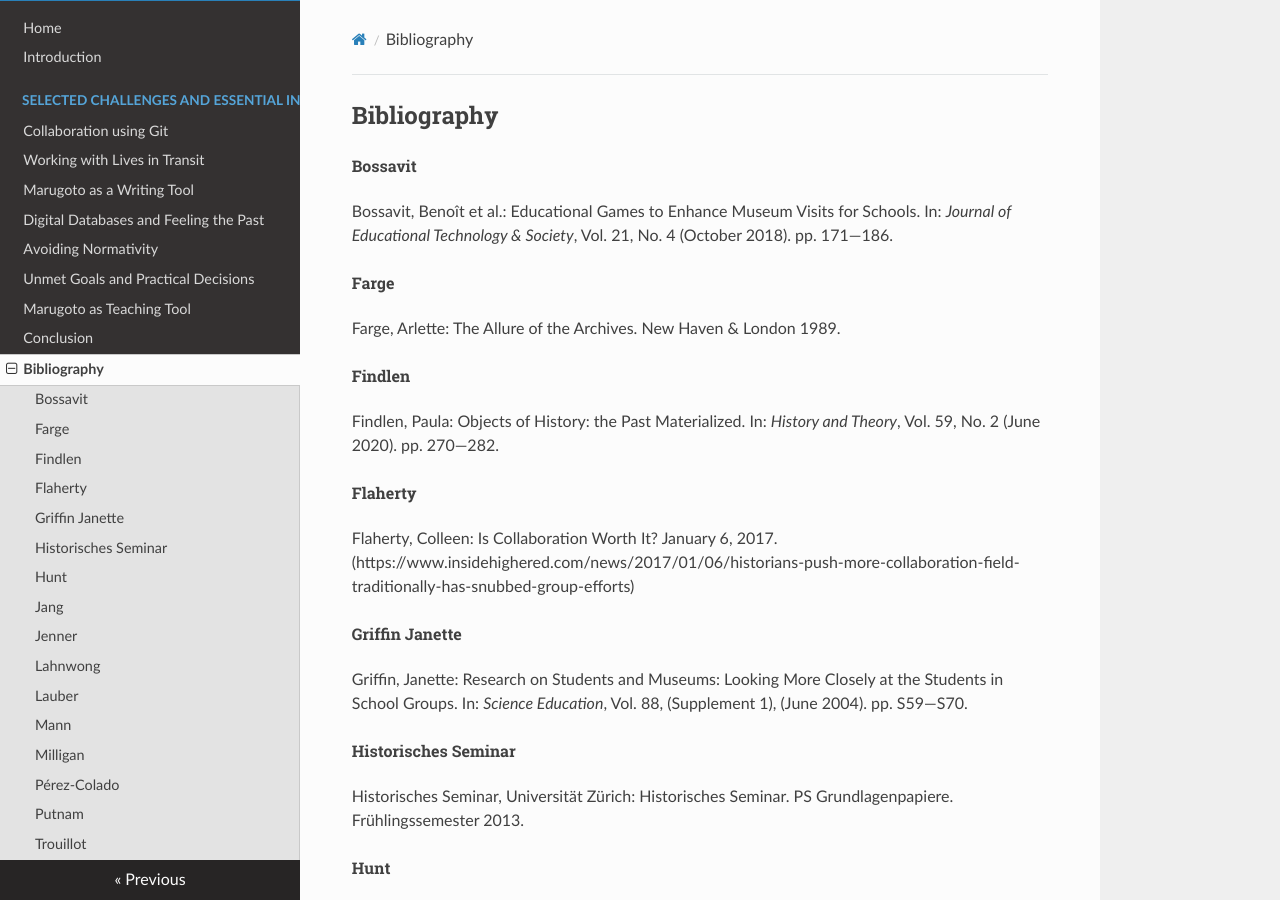
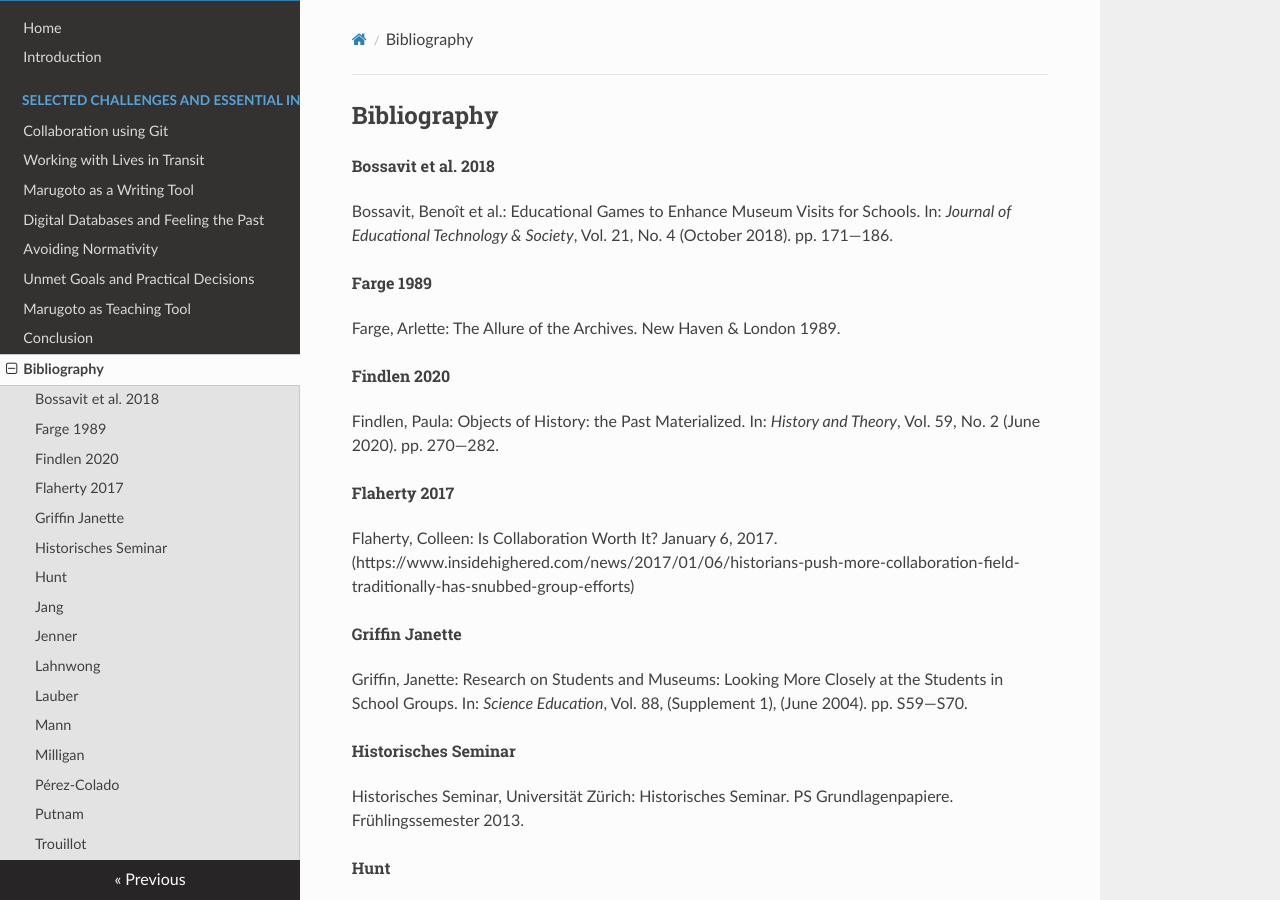
Before and after one commit to henokemp/university-work, an MkDocs documentation site: the page built from docs/bibliography.md, in a window 1280 px wide and 900 px high. Built offline with MkDocs 1.6.1, drawn with Linux system fonts in a browser that asks for light colours; nearby versions of some CDN libraries.

```diff
--- a/docs/bibliography.md
+++ b/docs/bibliography.md
@@ -1,15 +1,15 @@
 ## Bibliography
 
-###### Bossavit
+###### Bossavit et al. 2018
 Bossavit, Benoît et al.: Educational Games to Enhance Museum Visits for Schools. In: *Journal of Educational Technology & Society*, Vol. 21, No. 4 (October 2018). pp. 171—186.
 
-###### Farge
+###### Farge 1989
 Farge, Arlette: The Allure of the Archives. New Haven & London 1989.
 
-###### Findlen
+###### Findlen 2020
 Findlen, Paula: Objects of History: the Past Materialized. In: *History and Theory*, Vol. 59, No. 2 (June 2020). pp. 270—282.
 
-###### Flaherty
+###### Flaherty 2017
 Flaherty, Colleen: Is Collaboration Worth It? January 6, 2017. (https://www.insidehighered.com/news/2017/01/06/historians-push-more-collaboration-field-traditionally-has-snubbed-group-efforts)
 
 ###### Griffin Janette
```
Also changed, not shown: docs/teaching-tool.md (+1 -1 lines).
